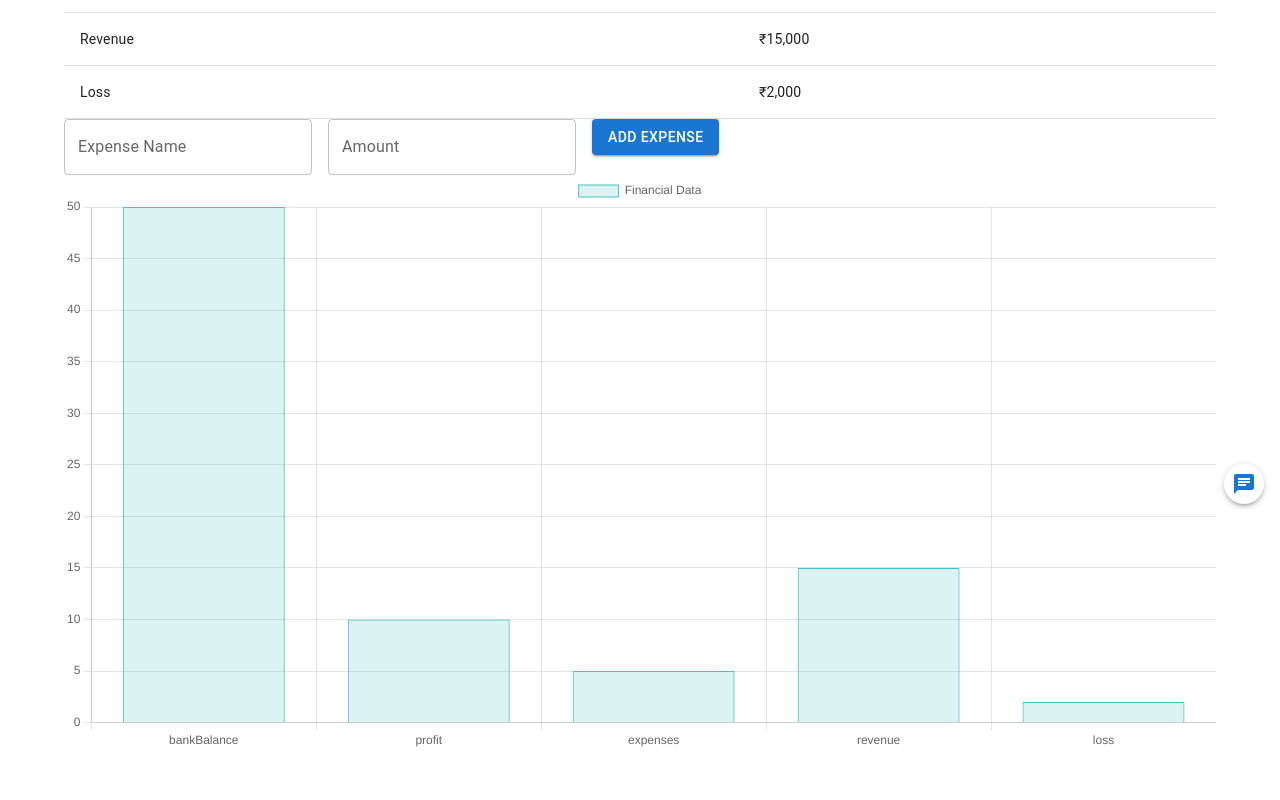
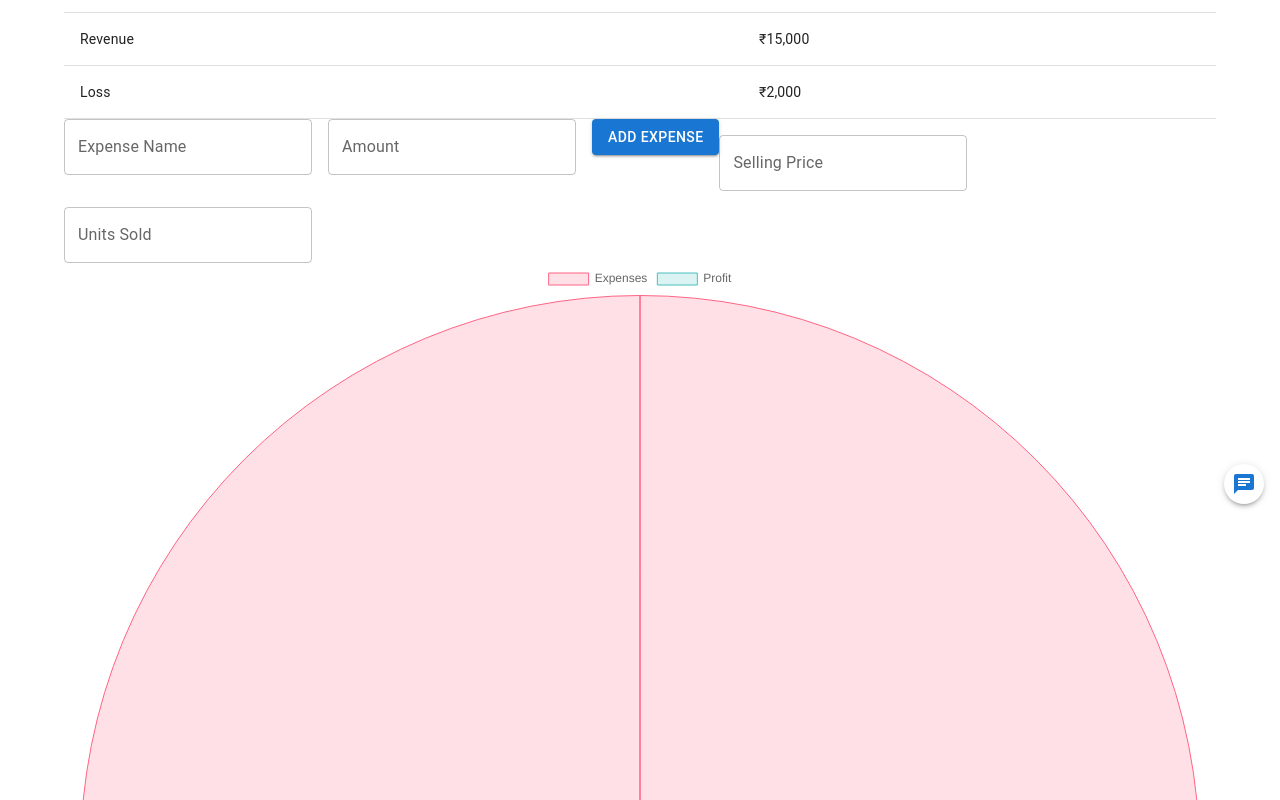
Before and after one commit to RangeR107/EntreprenAI, a React (Create React App) app in the folder frontend/: page /financials in a window 1280 px wide. Shown: the part 280-1080 px from the top of the page. Before the commit the page ends 1047 px from the top, so only its background shows below. Built offline with nearby package versions, Linux system fonts and the light colour scheme.

Commit message:
financials has a pie chart now

```diff
--- a/frontend/src/components/Financials.js
+++ b/frontend/src/components/Financials.js
@@ -13,23 +13,32 @@ const Financials = () => {
   });
 
   const [newExpense, setNewExpense] = useState({ name: '', amount: '' });
+  const [sellingPrice, setSellingPrice] = useState('');
+  const [unitsSold, setUnitsSold] = useState('');
 
   const handleAddExpense = () => {
     setFinancialData((prevData) => ({
       ...prevData,
+      expenses: `₹${parseFloat(prevData.expenses.replace('₹', '')) + parseFloat(newExpense.amount)}`,
       [newExpense.name]: `₹${newExpense.amount}`, // Changed to rupee support
     }));
     setNewExpense({ name: '', amount: '' });
   };
 
+  const totalRevenue = parseFloat(sellingPrice) * parseFloat(unitsSold);
+  const totalExpenses = Object.entries(financialData)
+    .filter(([key]) => key !== 'bankBalance' && key !== 'profit' && key !== 'revenue')
+    .reduce((acc, [key, value]) => acc + parseFloat(value.replace('₹', '')), 0);
+  const profit = totalRevenue - totalExpenses;
+
   const chartData = {
-    labels: Object.keys(financialData),
+    labels: ['Expenses', 'Profit'],
     datasets: [
       {
-        label: 'Financial Data',
-        data: Object.values(financialData).map((value) => parseFloat(value.replace('₹', ''))),
-        backgroundColor: 'rgba(75, 192, 192, 0.2)',
-        borderColor: 'rgba(75, 192, 192, 1)',
+        label: 'Unit Economics',
+        data: [totalExpenses, profit],
+        backgroundColor: ['rgba(255, 99, 132, 0.2)', 'rgba(75, 192, 192, 0.2)'],
+        borderColor: ['rgba(255, 99, 132, 1)', 'rgba(75, 192, 192, 1)'],
         borderWidth: 1,
       },
     ],
@@ -67,7 +76,19 @@ const Financials = () => {
       <Button variant="contained" onClick={handleAddExpense}>
         Add Expense
       </Button>
-      <Chart type="bar" data={chartData} />
+      <TextField
+        label="Selling Price"
+        value={sellingPrice}
+        onChange={(e) => setSellingPrice(e.target.value)}
+        sx={{ marginRight: 2, marginTop: 2 }}
+      />
+      <TextField
+        label="Units Sold"
+        value={unitsSold}
+        onChange={(e) => setUnitsSold(e.target.value)}
+        sx={{ marginRight: 2, marginTop: 2 }}
+      />
+      <Chart type="pie" data={chartData} />
     </Container>
   );
 };
```
